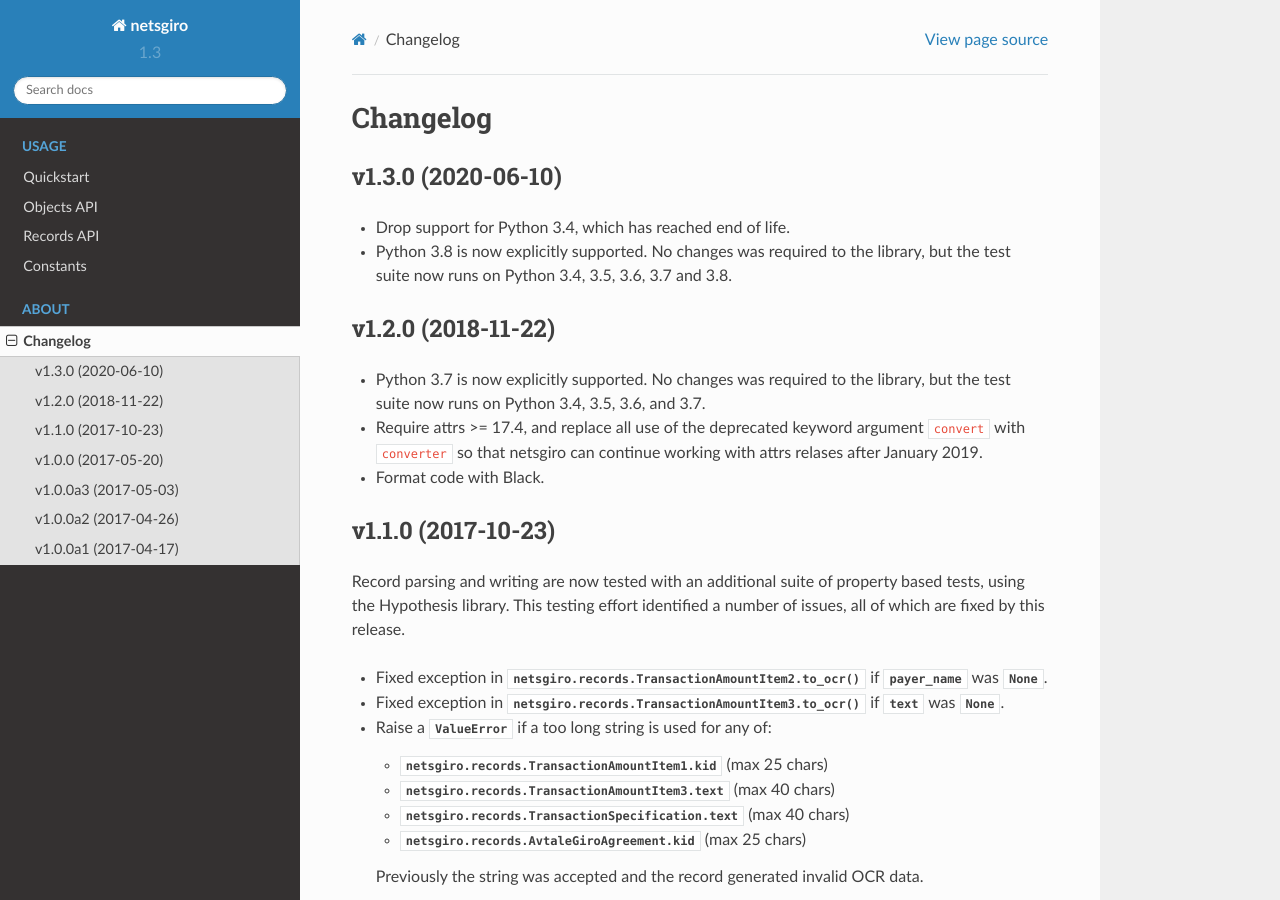
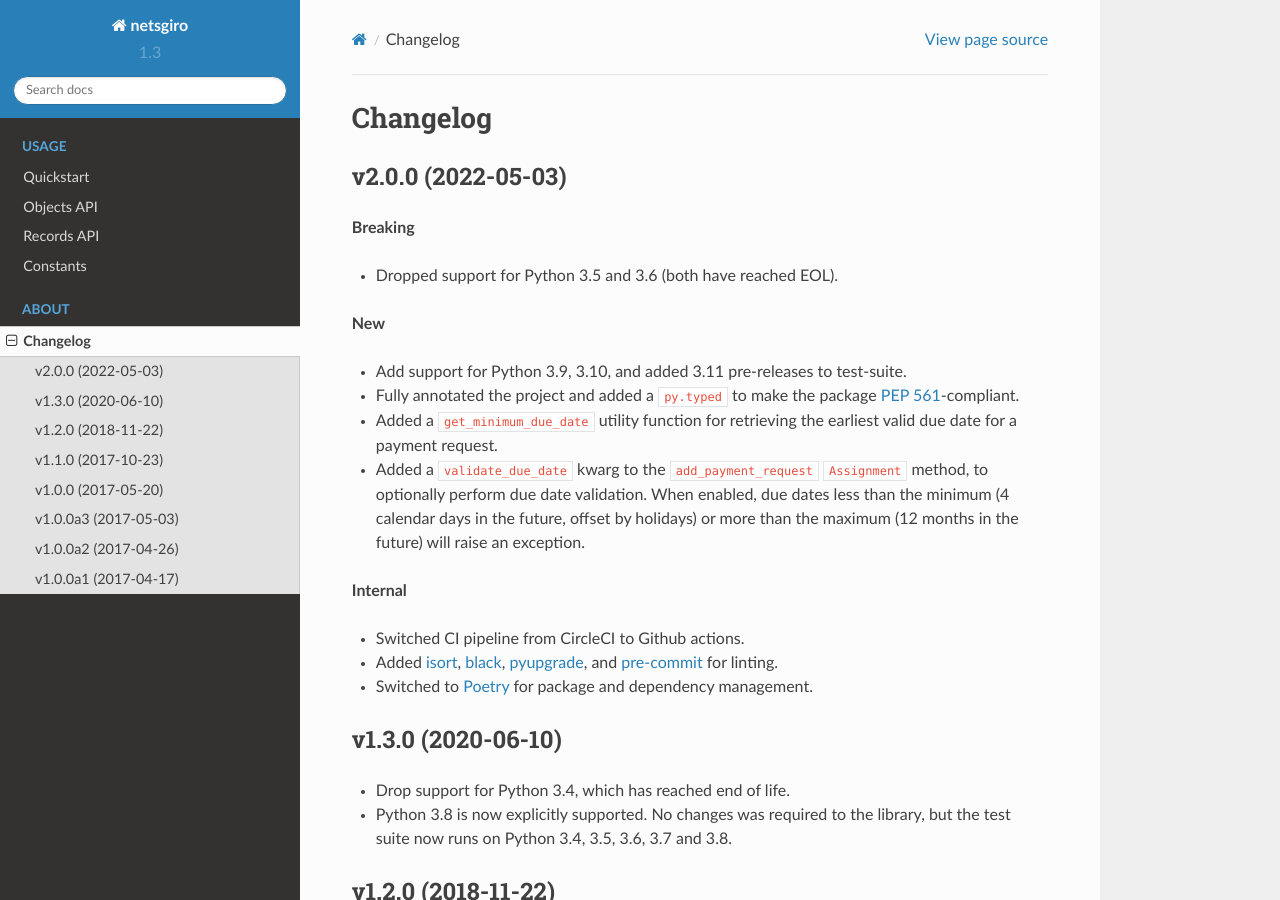
Before and after one commit to otovo/python-netsgiro, a Sphinx documentation site: the page built from docs/changelog.rst, in a window 1280 px wide and 900 px high. Built offline with Sphinx 7.4.7 and the Read the Docs theme 2.0.0, drawn with Linux system fonts in a browser that asks for light colours.

Commit message:
chore: Update changelog

```diff
--- a/docs/changelog.rst
+++ b/docs/changelog.rst
@@ -2,6 +2,34 @@
 Changelog
 =========
 
+
+v2.0.0 (2022-05-03)
+===================
+
+**Breaking**
+
+- Dropped support for Python 3.5 and 3.6 (both have reached EOL).
+
+**New**
+
+- Add support for Python 3.9, 3.10, and added 3.11 pre-releases to test-suite.
+- Fully annotated the project and added a ``py.typed`` to make the package `PEP 561`_-compliant.
+- Added a ``get_minimum_due_date`` utility function for retrieving the earliest valid due date for a payment request.
+- Added a ``validate_due_date`` kwarg to the ``add_payment_request`` ``Assignment`` method, to optionally perform due date validation. When enabled, due dates less than the minimum (4 calendar days in the future, offset by holidays) or more than the maximum (12 months in the future) will raise an exception.
+
+.. _PEP 561: https://peps.python.org/pep-0561/
+
+**Internal**
+
+- Switched CI pipeline from CircleCI to Github actions.
+- Added `isort`_, `black`_, `pyupgrade`_, and `pre-commit`_ for linting.
+- Switched to `Poetry`_ for package and dependency management.
+
+.. _isort: https://github.com/PyCQA/isort
+.. _black: https://github.com/psf/black
+.. _pyupgrade: https://github.com/asottile/pyupgrade
+.. _pre-commit: https://github.com/pre-commit/pre-commit
+.. _Poetry: https://python-poetry.org/
 
 v1.3.0 (2020-06-10)
 ===================
```
